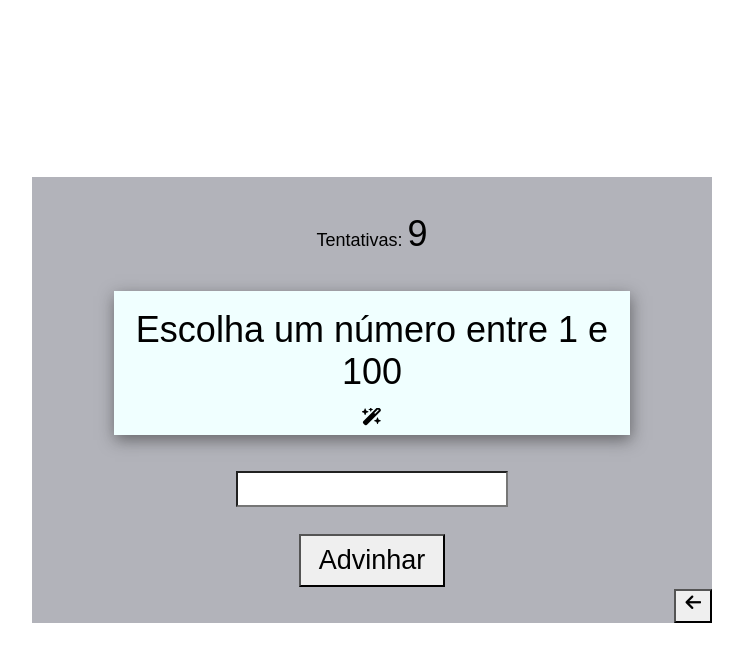
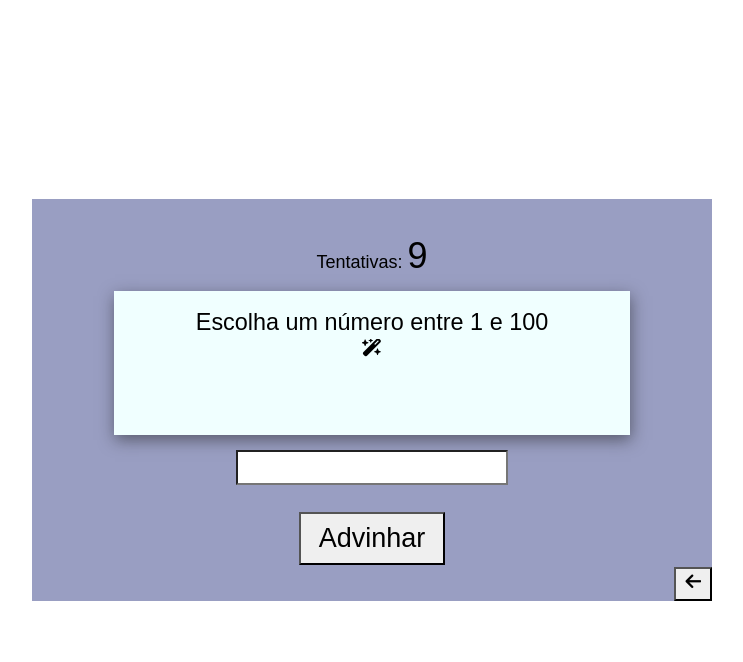
Before and after one commit to Bapolo/advinhaONumero, a plain HTML site: page index.html in a window 1280 px wide. Both pictures are taken after a click on the button "Start". Shown: the whole page, without its empty margins (268-1011 px from the left). Drawn offline with Linux system fonts and the light colour scheme.

Commit message:
Add files via upload

```diff
--- a/src/css/index.css
+++ b/src/css/index.css
@@ -29,7 +29,7 @@ main, .boataoIniciar
     flex-flow: column nowrap;
     justify-content: center;
     align-items: center;
-    background-color: rgba(102, 104, 119, 0.5);
+    background-color: rgba(52, 62, 134, 0.5);
 }
 
 main
@@ -48,9 +48,9 @@ main output
     width: 40rem;
     max-width: 80%;
     height: 8rem;
-    margin: 2rem auto;
-    padding: 1rem;
-    font-size: 2rem;
+    margin: 0.8rem auto;
+    padding: 1rem 0.4rem;
+    font-size: 1.3rem;
     text-align: center;
     vertical-align: middle;
     color: black;
--- a/src/js/index.js
+++ b/src/js/index.js
@@ -44,7 +44,7 @@ document.addEventListener("DOMContentLoaded", () =>
                         else
                         {
                             tentativas++
-                            sair(`<i class="fa-regular fa-face-laugh-beam"></i> <b>Parabéns</b>, o número é ${numeroAleatorio} <br> Click em <b>Start</b> para jogar novamente.`)
+                            sair(`<i class="fa-regular fa-face-laugh-beam" style="color: #15ac1a;"></i> <b style="color: #15ac1a;">Parabéns</b>, o número é ${numeroAleatorio} <br> Click em <b>Start</b> para jogar novamente.`)
 
                         }
 
@@ -60,7 +60,7 @@ document.addEventListener("DOMContentLoaded", () =>
                     if (tentativas === 0)
                     {
 
-                        sair(`<i class="fa-solid fa-face-sad-tear"></i> Você <b>perdeu</b>, o número é ${numeroAleatorio} <br> Click em <b>Start</b> para jogar novamente.`)
+                        sair(`<i class="fa-solid fa-face-sad-tear" style="color: #a30c0c;"></i> Você <b style="color: #a30c0c;>perdeu</b>, o número é ${numeroAleatorio} <br> Click em <b>Start</b> para jogar novamente.`)
 
                     }
             }
@@ -71,7 +71,6 @@ document.addEventListener("DOMContentLoaded", () =>
                 boataoIniciar.style.display = "none"
                 tentativas = dificuldade.value
                 numeroAleatorio = Math.round(Math.random() * 100)
-                console.log(numeroAleatorio)
                 numeroDeTentativas.innerHTML = tentativas
                 entradaDoNumero.value = ""
                 saida.innerHTML = `Escolha um número entre 1 e 100 <br><i class="fa-solid fa-wand-magic-sparkles"></i>`
```
Also changed, not shown: index.html (+0 -1 lines).
